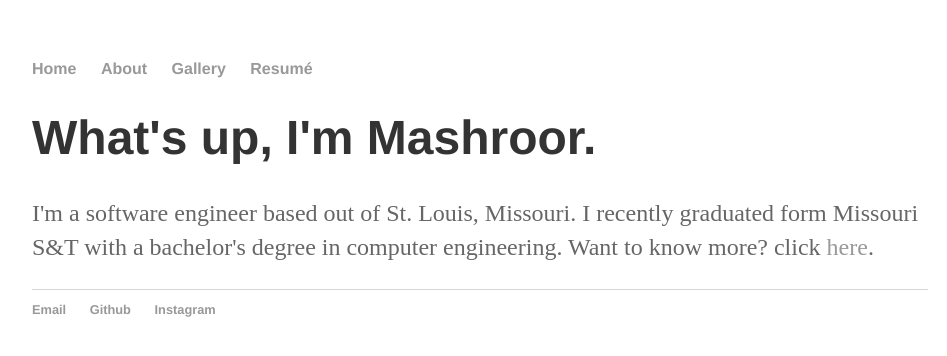
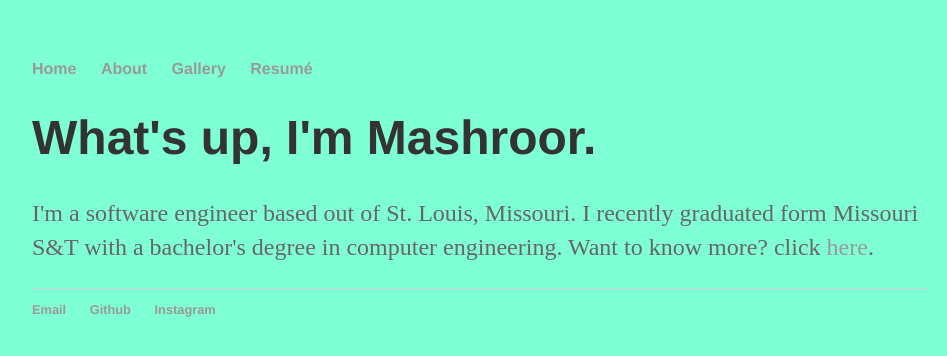
Before and after one commit to Mashroor/Mashroor.github.io, a Jekyll site: the page built from index.html, in a window 1280 px wide. Shown: the top 356 px of the page, without its empty margins (160-1107 px from the left). Built offline with Jekyll 4.4.1, drawn with Linux system fonts in a browser that asks for light colours.

Commit message:
does this work???? lol

```diff
--- a/css/main.css
+++ b/css/main.css
@@ -1,7 +1,7 @@
 body {
     margin: 60px auto;
     width: 70%;
-    color: Aquamarine;
+    background-color: Aquamarine;
 }
 nav ul, footer ul {
     font-family:'Helvetica', 'Arial', 'Sans-Serif';
```
